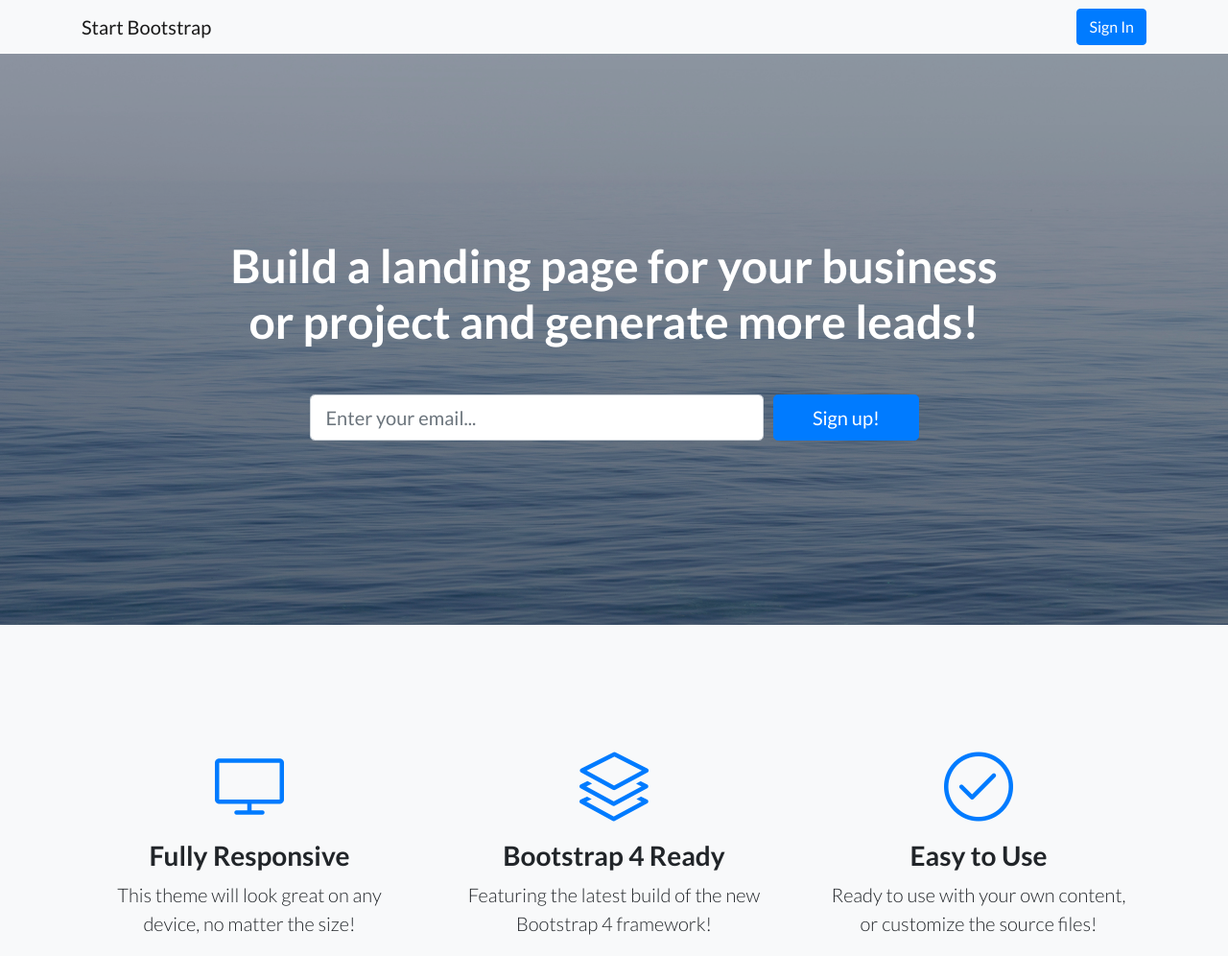
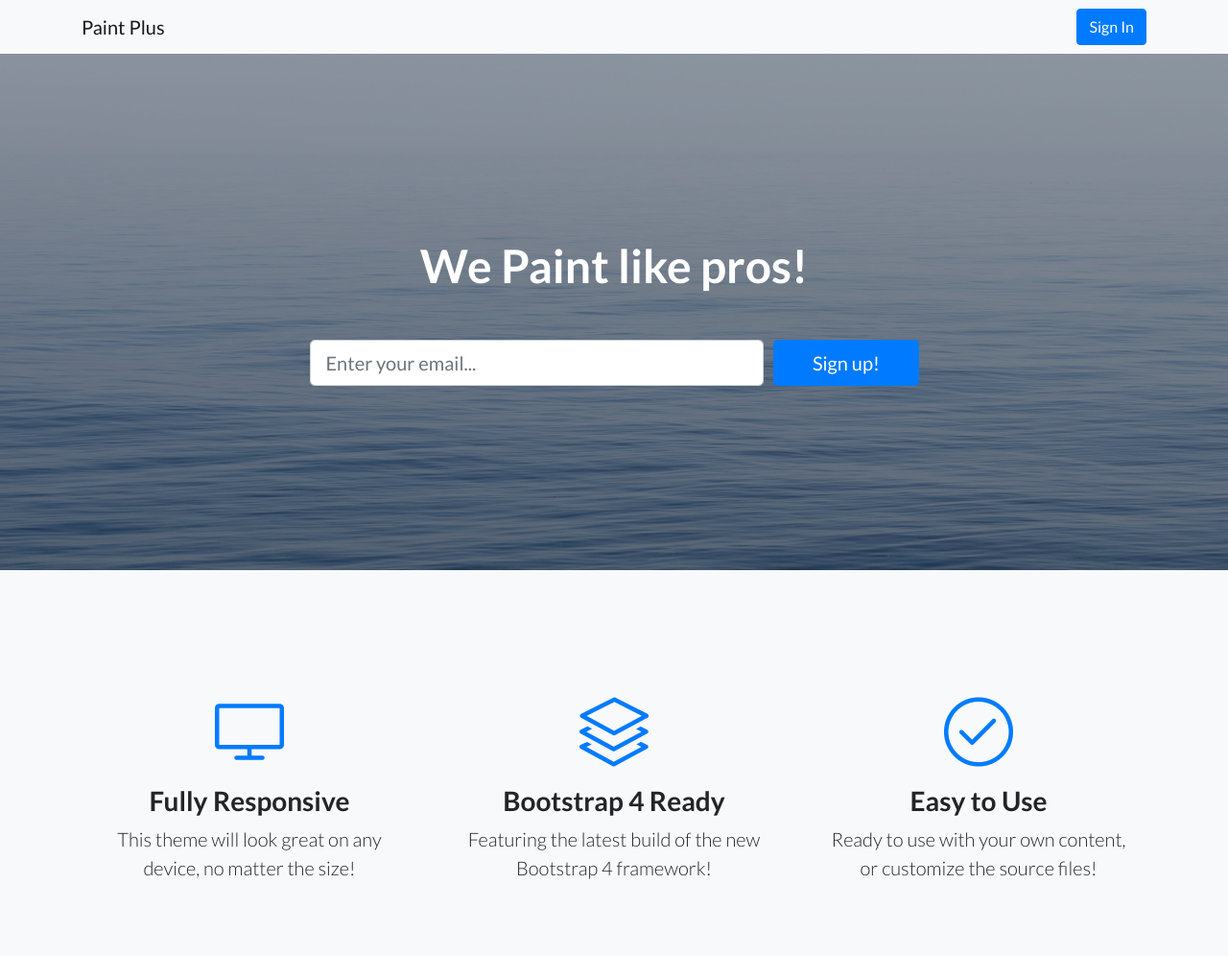
Before and after one commit to nadahasiba1995/landingpage, a website: page index.html in a window 1280 px wide. Shown: the top 996 px of the page at 96% size. Drawn offline with Linux system fonts and the light colour scheme.

Commit message:
changed the titles

```diff
--- a/index.html
+++ b/index.html
@@ -28,7 +28,7 @@
     <!-- Navigation -->
     <nav class="navbar navbar-light bg-light static-top">
       <div class="container">
-        <a class="navbar-brand" href="#">Start Bootstrap</a>
+        <a class="navbar-brand" href="#">Paint Plus</a>
         <a class="btn btn-primary" href="#">Sign In</a>
       </div>
     </nav>
@@ -39,7 +39,7 @@
       <div class="container">
         <div class="row">
           <div class="col-xl-9 mx-auto">
-            <h1 class="mb-5">Build a landing page for your business or project and generate more leads!</h1>
+            <h1 class="mb-5">We Paint like pros! </h1>
           </div>
           <div class="col-md-10 col-lg-8 col-xl-7 mx-auto">
             <form>
```
